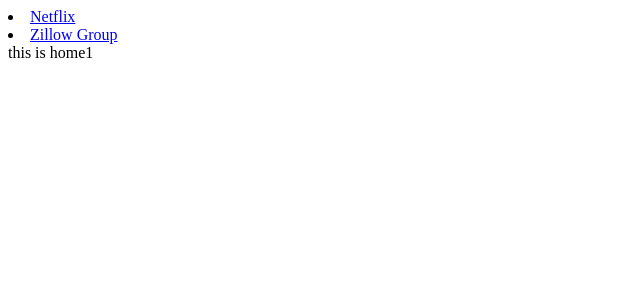
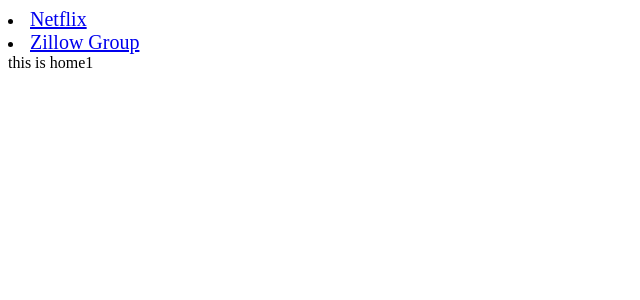
Before and after one commit to khno/react-starter-kit, a React app: page / in a window 1280 px wide. Shown: the top 300 px of the page, without its empty margins (0-640 px from the left). Built offline with nearby package versions, Linux system fonts and the light colour scheme.

Commit message:
Feat config less

```diff
--- a/package.json
+++ b/package.json
@@ -32,6 +32,7 @@
     "enzyme-adapter-react-16": "^1.7.0",
     "html-webpack-plugin": "^3.2.0",
     "jest": "^23.6.0",
+    "less-loader": "^4.1.0",
     "prop-types": "^15.6.2",
     "react-test-renderer": "^16.6.3",
     "redux-thunk": "^2.3.0",
--- /dev/null
+++ b/src/components/header/index.jsx
@@ -0,0 +1,16 @@
+import React from 'react';
+import { Link } from "react-router-dom";
+import "./index.less";
+
+const Header = props => (
+  <div>
+      <li>
+          <Link to="/">Netflix</Link>
+        </li>
+        <li>
+          <Link to="/about">Zillow Group</Link>
+        </li>
+  </div>
+);
+
+export default Header;
--- /dev/null
+++ b/src/components/header/index.less
@@ -0,0 +1,3 @@
+a{
+    font-size: 20px;
+}
--- a/src/containers/App.jsx
+++ b/src/containers/App.jsx
@@ -1,6 +1,7 @@
 import React from "react";
 import { Route, Switch, Link } from "react-router-dom";
 
+import Header from "../components/header/index.jsx";
 import Home from "./home/index.jsx";
 import About from "./about/index.jsx";
 
@@ -8,12 +9,8 @@ class App extends React.Component {
   render() {
     return (
       <div>
-        <li>
-          <Link to="/">Netflix</Link>
-        </li>
-        <li>
-          <Link to="/about">Zillow Group</Link>
-        </li>
+
+        <Header/>
         <Switch>
           <Route exact path="/" component={Home} />
           <Route path="/about" component={About} />
--- /dev/null
+++ b/src/containers/home/index.less
@@ -0,0 +1,3 @@
+.home-wrap{
+    background: #fff;
+}
--- a/webpack.config.js
+++ b/webpack.config.js
@@ -20,9 +20,20 @@ var config = {
         use: {
           loader: "babel-loader"
         }
-      }, {
+      },
+      {
         test: /\.css$/, // Only .css files
-        loader: 'style-loader!css-loader' // Run both loaders
+        loader: "style-loader!css-loader" // Run both loaders
+      },
+      {
+        test: /\.less$/,
+        use: [{
+          loader: 'style-loader' // creates style nodes from JS strings
+        }, {
+          loader: 'css-loader' // translates CSS into CommonJS
+        }, {
+          loader: 'less-loader' // compiles Less to CSS
+        }]
       }
     ]
   },
```
Also changed, not shown: src/components/Form.js (deleted, +0 -10 lines), src/components/Header.js (deleted, +0 -7 lines), src/components/ListItems.js (deleted, +0 -13 lines).
